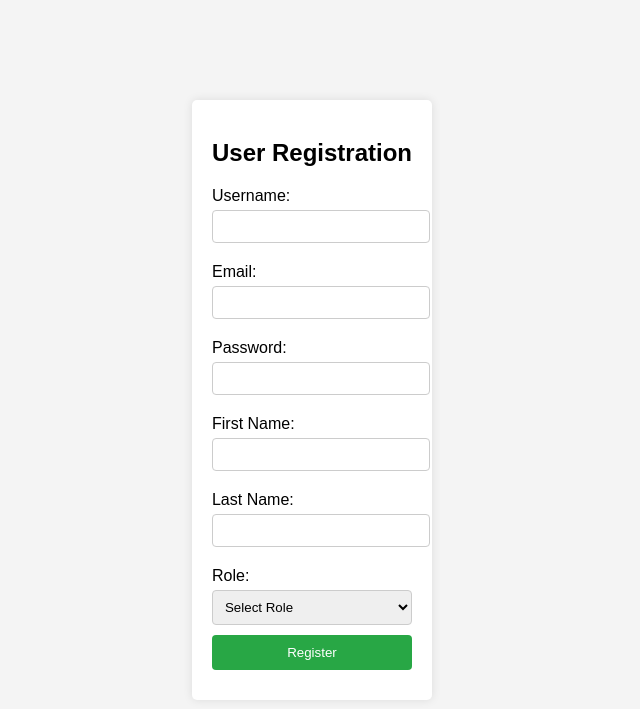
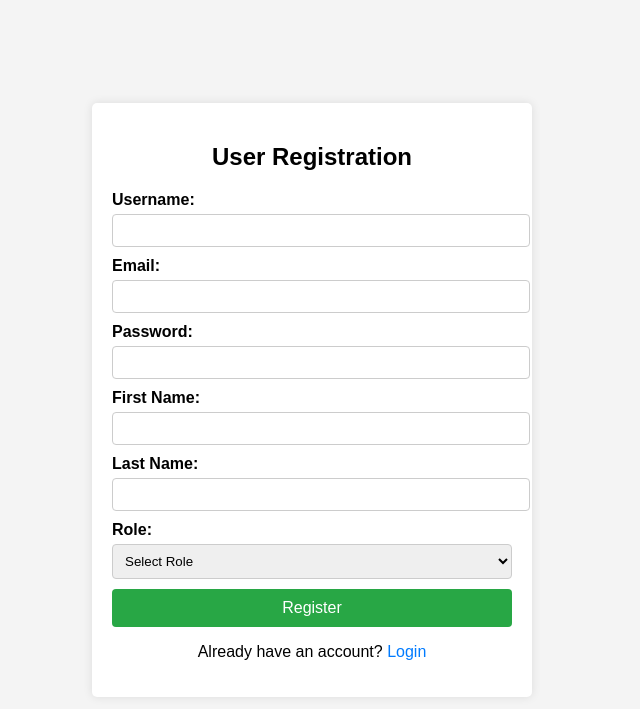
Before and after one commit to twahirwaegide/exam_wt_TWAHIRWA_Egide_222007743, a PHP site: page /registration.php in a window 1280 px wide. Shown: the top 709 px of the page, without its empty margins (328-968 px from the left). Run offline with PHP 8.4, Linux system fonts and the light colour scheme.

Commit message:
Update registration.php

```diff
--- a/exam2/registration.php
+++ b/exam2/registration.php
@@ -21,15 +21,18 @@
             padding: 20px;
             border-radius: 5px;
             box-shadow: 0 0 10px rgba(0, 0, 0, 0.1);
+            width: 400px; /* Adjust the width as needed */
         }
 
         h2 {
             margin-bottom: 20px;
+            text-align: center;
         }
 
         label {
             display: block;
-            margin: 10px 0 5px;
+            margin-bottom: 5px;
+            font-weight: bold;
         }
 
         input, select {
@@ -48,6 +51,8 @@
             border: none;
             border-radius: 4px;
             cursor: pointer;
+            font-size: 16px;
+            transition: background-color 0.3s ease;
         }
 
         button:hover {
@@ -57,11 +62,26 @@
         #error {
             margin-top: 10px;
             color: red;
+            text-align: center;
         }
 
         #success {
             margin-top: 10px;
             color: green;
+            text-align: center;
+        }
+
+        p {
+            text-align: center;
+        }
+
+        a {
+            color: #007bff;
+            text-decoration: none;
+        }
+
+        a:hover {
+            text-decoration: underline;
         }
     </style>
 </head>
@@ -70,44 +90,7 @@
         <h2>User Registration</h2>
         <?php
         if ($_SERVER["REQUEST_METHOD"] == "POST") {
-            $servername = "localhost";
-            $username = "root"; // Replace with your database username
-            $password = ""; // Replace with your database password
-            $dbname = "virtual_personal_finance_management_workshops_platform";
-
-            // Create connection
-            $conn = new mysqli($servername, $username, $password, $dbname);
-
-            // Check connection
-            if ($conn->connect_error) {
-                die("<div id='error'>Connection failed: " . $conn->connect_error . "</div>");
-            }
-
-            $user_name = $_POST['username'];
-            $email = $_POST['email'];
-            $password = $_POST['password'];
-            $first_name = $_POST['firstName'];
-            $last_name = $_POST['lastName'];
-            $role = $_POST['role'];
-
-            // Validate input
-            if (!empty($user_name) && !empty($email) && !empty($password) && !empty($first_name) && !empty($last_name) && !empty($role)) {
-                // Prepare and bind
-                $stmt = $conn->prepare("INSERT INTO users (`user name`, `email`, `password`, `first name`, `last name`, `role`) VALUES (?, ?, ?, ?, ?, ?)");
-                $stmt->bind_param("ssssss", $user_name, $email, $password, $first_name, $last_name, $role);
-
-                if ($stmt->execute()) {
-                    echo "<div id='success'>Registration successful!</div>";
-                } else {
-                    echo "<div id='error'>Error: " . $stmt->error . "</div>";
-                }
-
-                $stmt->close();
-            } else {
-                echo "<div id='error'>All fields are required.</div>";
-            }
-
-            $conn->close();
+            // Your PHP code for handling form submission
         }
         ?>
         <form id="registrationForm" action="" method="POST">
@@ -138,6 +121,9 @@
         </form>
         <div id="error"></div>
         <div id="success"></div>
+
+        <!-- Link to login page -->
+        <p>Already have an account? <a href="login.html">Login</a></p>
     </div>
 </body>
 </html>
```
